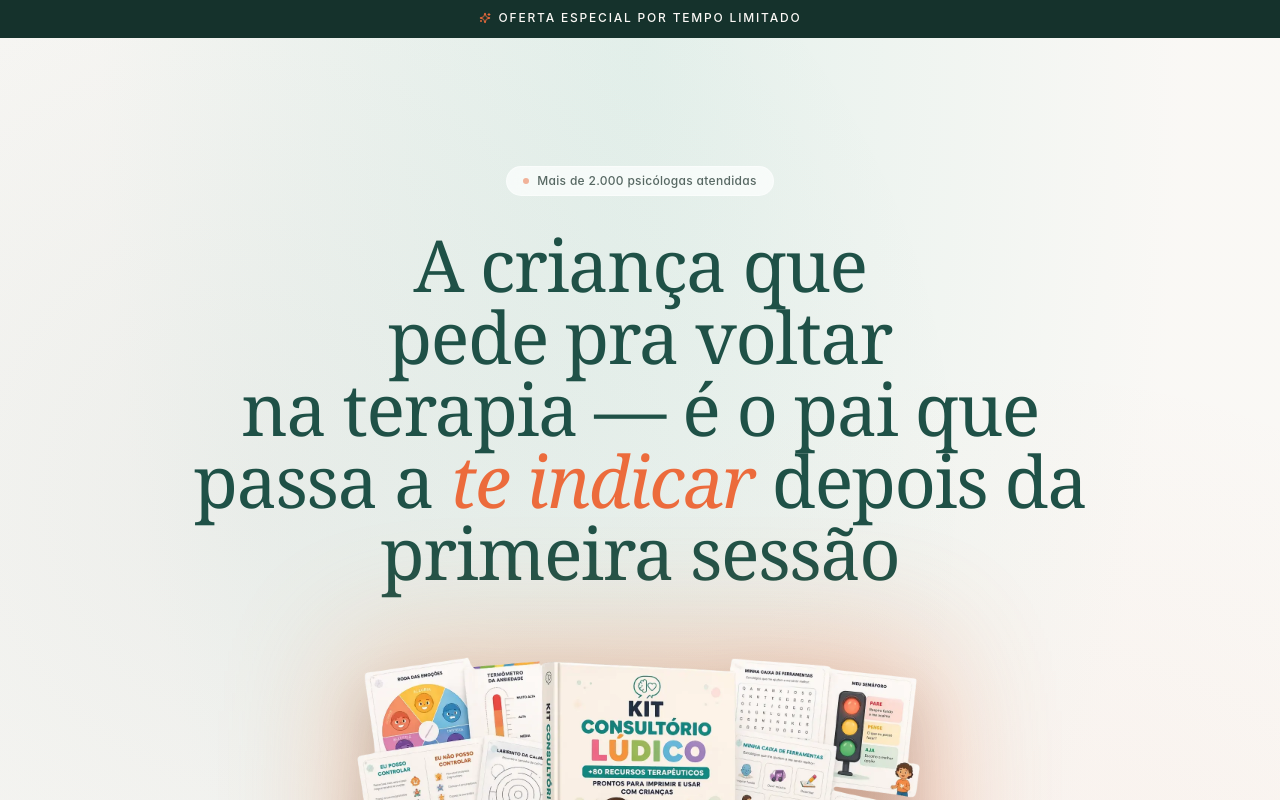
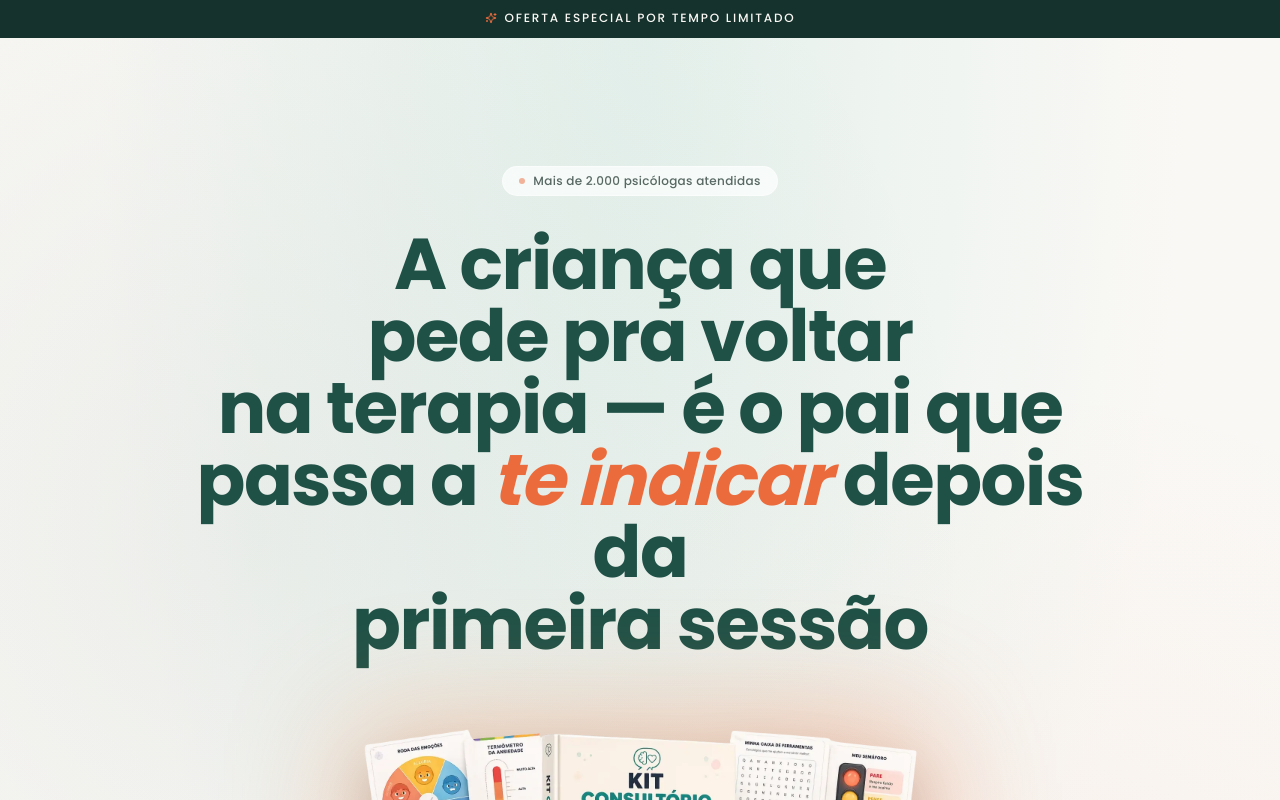
Before and after one commit to chats3108/kit-consultorio-ludico, a React (Vite) app: page / in a window 1280 px wide. Shown: the top 800 px of the page. Built offline with nearby package versions, Linux system fonts and the light colour scheme; the HTML template or start-up script is replaced by a standard one.

Commit message:
Changes
Co-authored-by: tavaresprimeshopify-ops <239509785+tavaresprimeshopify-ops@users.noreply.github.com>

```diff
--- a/src/index.css
+++ b/src/index.css
@@ -81,20 +81,14 @@
 
   body {
     @apply bg-background text-foreground;
-    font-family: 'Inter', sans-serif;
-    font-feature-settings: 'ss01', 'cv11';
+    font-family: 'Poppins', sans-serif;
   }
 
-  h1, h2, h3, h4 {
-    font-family: 'Instrument Serif', 'Playfair Display', Georgia, serif;
-    font-weight: 400;
+  h1, h2, h3, h4, h5, h6 {
+    font-family: 'Poppins', sans-serif;
+    font-weight: 700;
     letter-spacing: -0.02em;
-    line-height: 1.05;
-  }
-
-  h5, h6 {
-    font-family: 'Inter', sans-serif;
-    letter-spacing: -0.02em;
+    line-height: 1.1;
   }
 
   ::selection {
```
